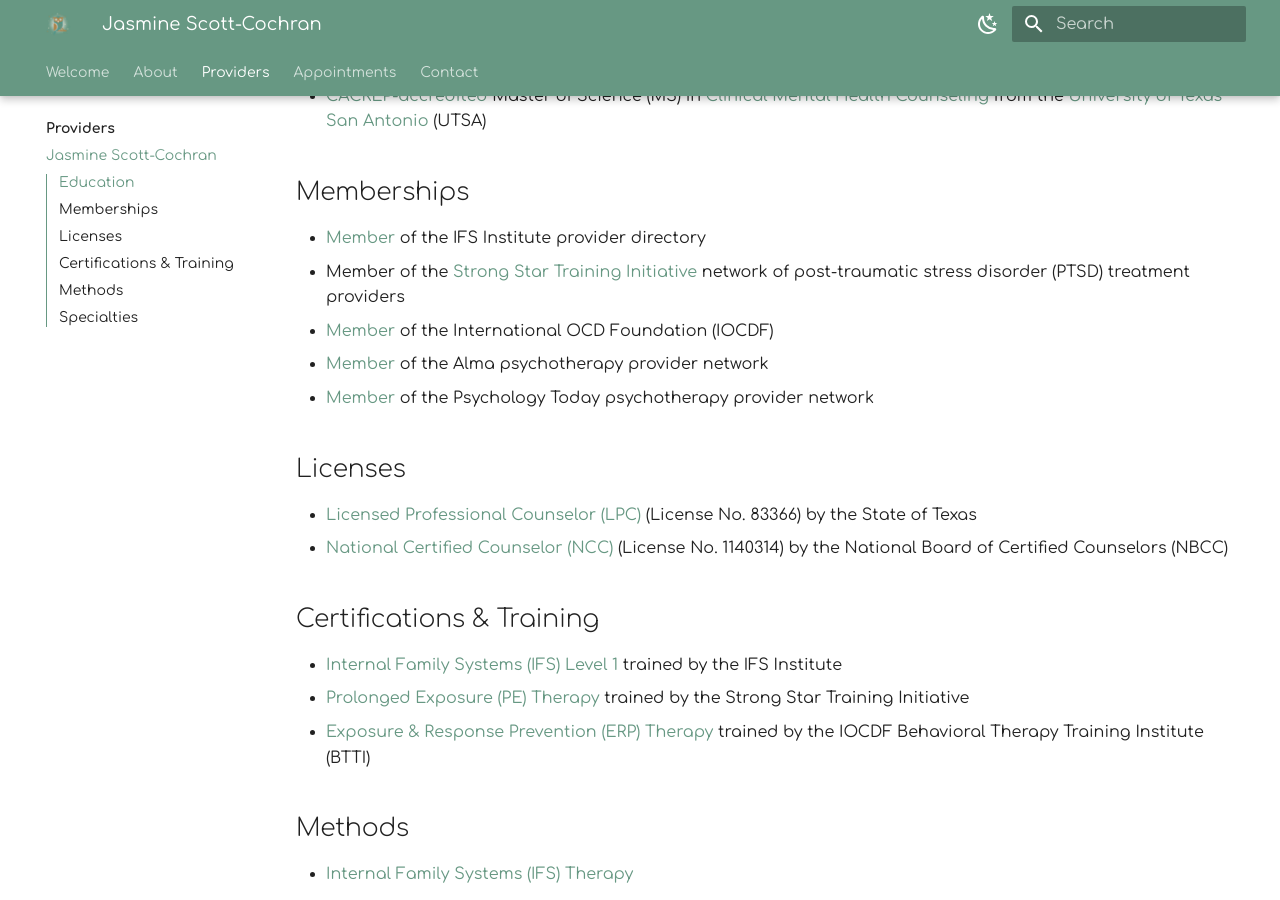
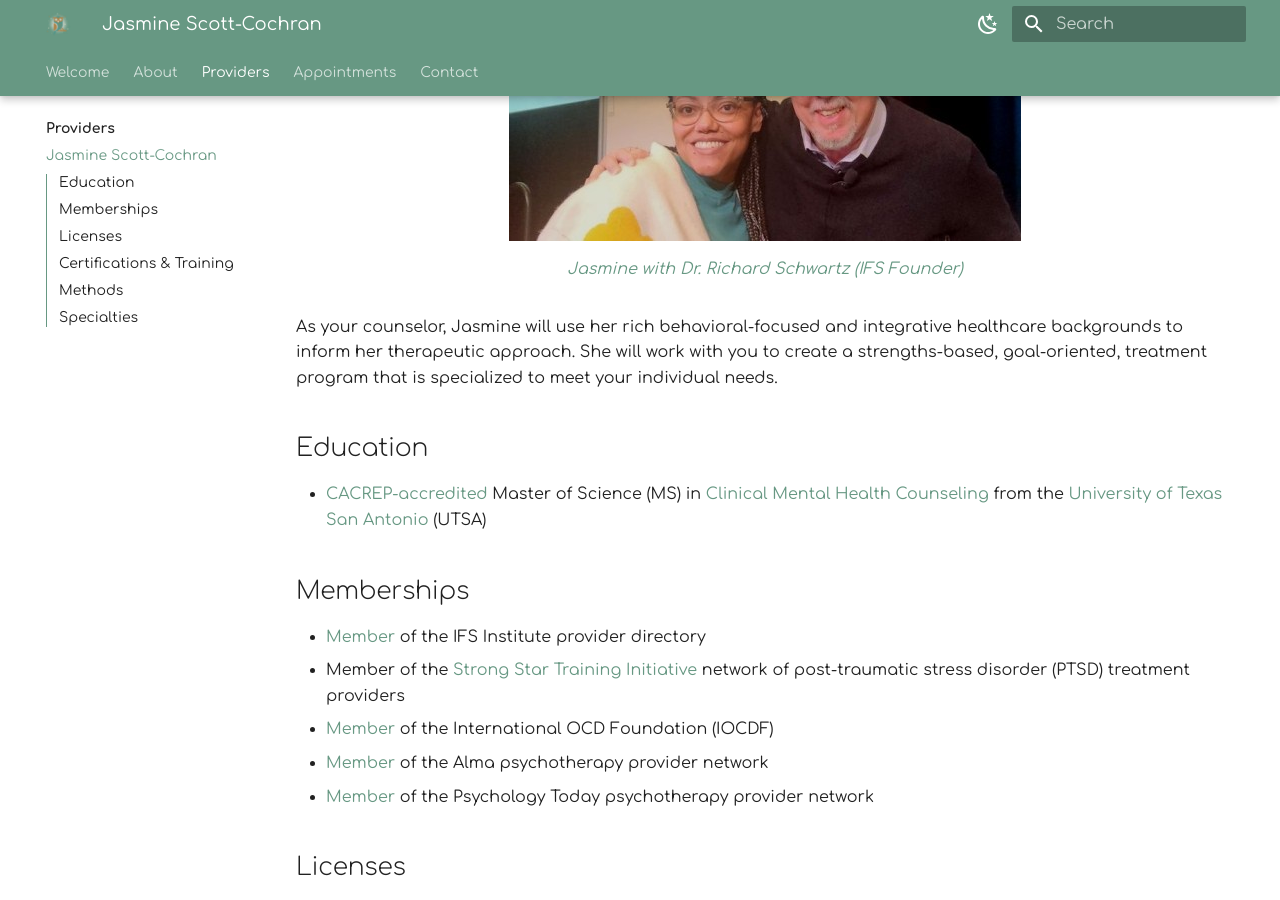
Before and after one commit to motm-therapy/website, an MkDocs documentation site: the page built from docs/providers/jasmine.md, in a window 1280 px wide and 900 px high, scrolled down 1424 px. Built offline with MkDocs 1.6.1 and Material for MkDocs 9.7.7, drawn with Linux system fonts in a browser that asks for light colours; plug-ins that fetch from the network failed and are left out.

Commit message:
feat: Update Jasmine profile with IFS photo

```diff
--- a/docs/providers/jasmine.md
+++ b/docs/providers/jasmine.md
@@ -20,6 +20,14 @@ After moving to Texas in 2011, Jasmine continued working in treatment programs f
 After completing her association period, (similar to a medical residence, but for therapists), Jasmine was certified as a [Licensed Professional Counselor (LPC)](https://nami.org/About-Mental-Illness/Treatments/Types-of-Mental-Health-Professionals) by the State of Texas. Jasmine then began focusing on specialty certifications in disorders like [Obsessive Compulsive Disorder (OCD)](https://www.psychologytoday.com/us/conditions/obsessive-compulsive-disorder). Jasmine opened her own therapy practice, (Matters of the Mind Therapy, PLLC), in 2023.
 
 Shortly afterwards, Jasmine began focusing on further specialization in [Internal Family Systems (IFS) Therapy](https://www.psychologytoday.com/us/therapy-types/internal-family-systems-therapy) and completed the [IFS Level 1 Training](https://ifs-institute.com/trainings/level-1) course in 2024, hosted by the [IFS Institute](https://ifs-institute.com/).
+
+
+<figure markdown>
+![Jasmine Scott-Cochran](assets/jasmine-with-schwartz.jpeg){ height="309" width="512" style="display:block;margin-left:auto;margin-right:auto;" }
+  <figcaption markdown>
+  [Jasmine with Dr. Richard Schwartz (IFS Founder)](https://ifs-institute.com/about-us/richard-c-schwartz-phd)
+  </figcaption>
+</figure>
 
 As your counselor, Jasmine will use her rich behavioral-focused and integrative healthcare backgrounds to inform her therapeutic approach. She will work with you to create a strengths-based, goal-oriented, treatment program that is specialized to meet your individual needs.
 
```
Also changed, not shown: docs/providers/assets/jasmine-with-schwartz.jpeg (added).
